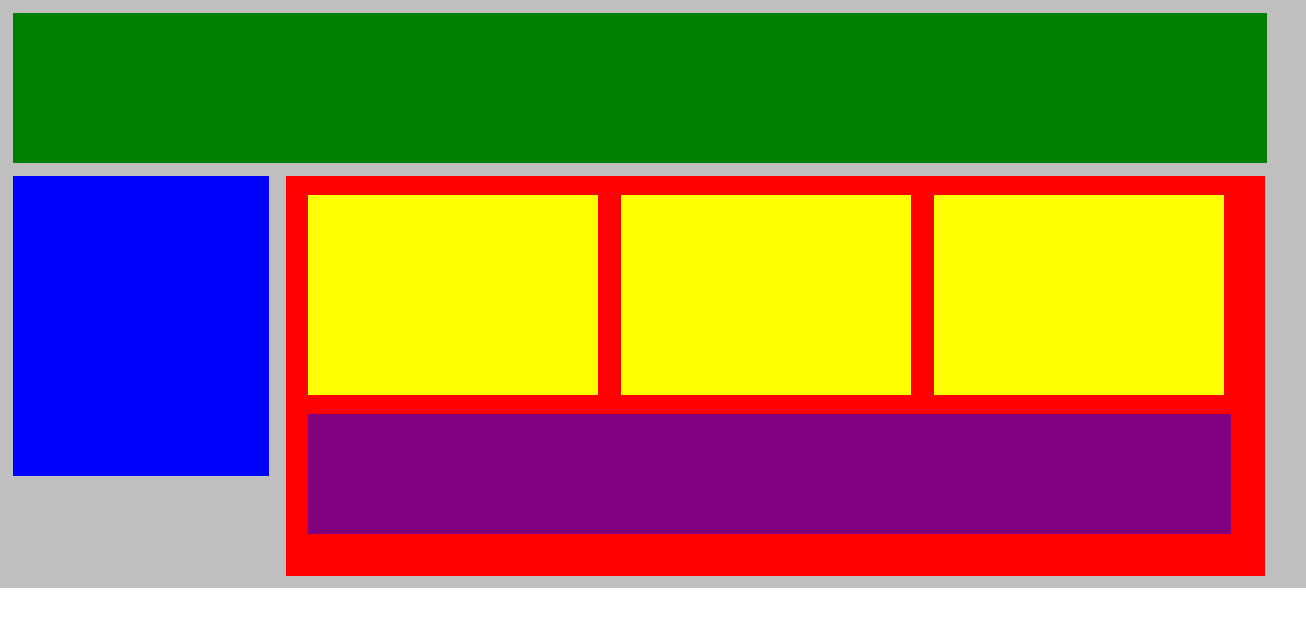
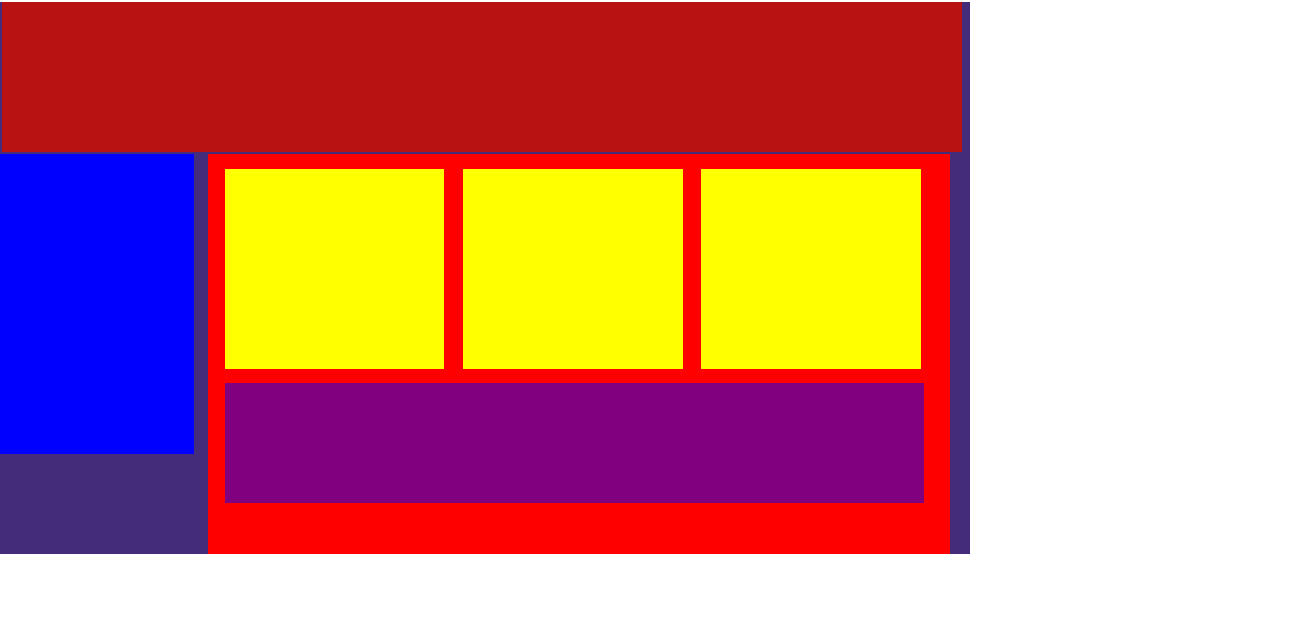
Before and after one commit to mmankt2/CodingDojo, a plain HTML site: page WebFun/plotting-blocks.html in a window 1280 px wide. Shown: the whole page, 1306 px wide, since content can reach past the window. Drawn offline with Linux system fonts and the light colour scheme.

Commit message:
JS basics

```diff
--- /dev/null
+++ b/WebFun/javascript-basics.css
@@ -0,0 +1,73 @@
+/*CSS reset settings here*/
+*{
+ margin: 0px;
+ padding: 0px;
+}
+#wrapper{
+ width: 970px;
+ background-color: rgb(68, 44, 122);
+ margin: 0px;
+ padding: 10px;
+ vertical-align:top;
+}
+#header{
+ width:950px;
+ background-color: rgb(185, 18, 18);
+ padding:10px;
+ margin: 0px 0px 10px 0px;
+ border-radius:10px;
+ color:white;
+}
+#navigation{
+ width: 150px;
+ background-color: rgb(32, 131, 118);
+ margin:0px 10px 10px 0px;
+ display:inline-block;
+ vertical-align:top;
+ padding:20px;
+ border-radius:10px;
+ font-size:12px;
+}
+ul{
+    margin:0;
+    padding:0;
+}
+ul li{
+    list-style-position:inside;
+    color:white;
+}
+ul.js-list{
+    padding:0px 0px 0px 10px;
+}
+a {
+    color:rgb(59, 190, 230);
+}
+#main_content{
+    min-height: 400px;
+    width: 750px;
+    background-color: black;
+    display:inline-block;
+    margin: 0px 0px 0px 0px;
+    padding:10px 0px 10px 10px;
+    border-radius:10px;
+    font-size:12px;
+    color:white;
+}
+p{
+    padding:10px 3px 10px 3px;
+}
+.subcontents{
+ min-height: 200px;
+ display: block;
+}
+#advertisement{
+    min-height: 120px;
+    width: 960px;
+    margin:10px 0px 10px 0px;
+    background-color: rgb(99, 95, 99);
+    display: block;
+    border-radius:10px;
+}
+.info{
+    color:rgb(101, 52, 192);
+}
--- a/WebFun/plotting-blocks.css
+++ b/WebFun/plotting-blocks.css
@@ -4,16 +4,16 @@
  padding: 0px;
 }
 #wrapper{
- width: 100%;
- background-color: silver;
+ width: 970px;
+ background-color: rgb(68, 44, 122);
  margin: 0px;
- padding: 1%;
+ padding: 0px;
 }
 #header{
  min-height: 150px;
- width:98%;
- background-color: green;
- margin: 0px 0px 1% 0px;
+ width:960px;
+ background-color: rgb(185, 18, 18);
+ margin: 2px 2px 2px 2px;
 }
 #navigation{
  min-height: 300px;
```
Also changed, not shown: WebFun/javascript-basics.html (added, +38 -0 lines), WebFun/positioning.css (added, +24 -0 lines), WebFun/positioning.html (added, +15 -0 lines).
